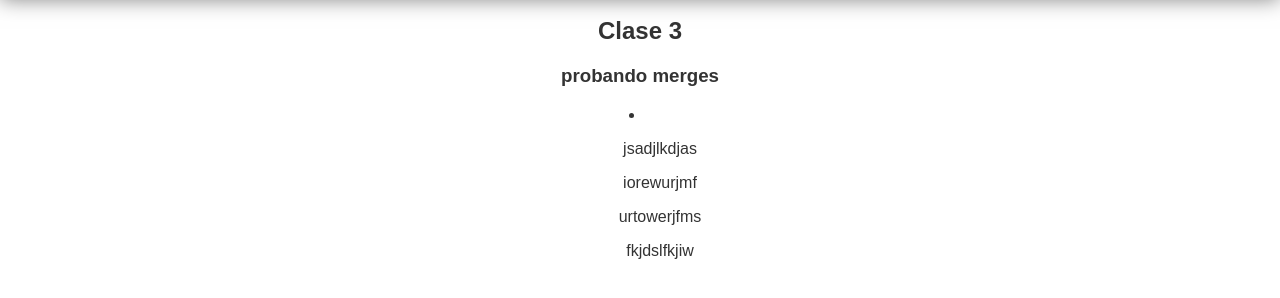
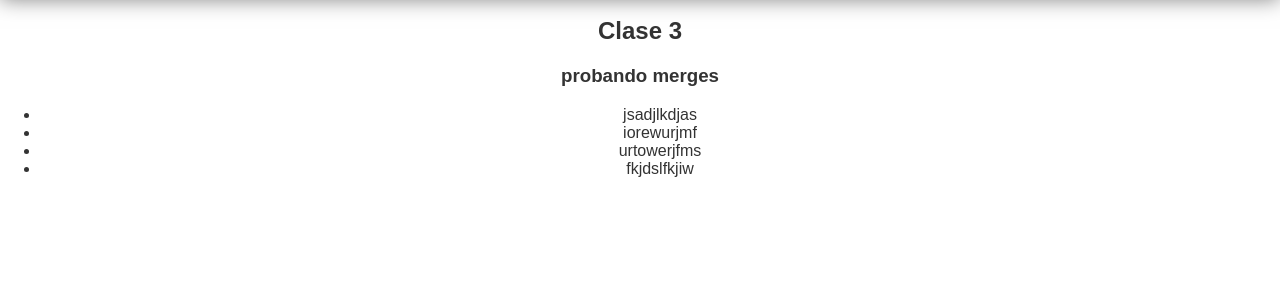
Before and after one commit to agustinarboleya/agustinarboleya.github.io, a plain HTML site: page index.html in a window 1280 px wide. Shown: the part 72-370 px from the top of the page. Drawn offline with Linux system fonts and the light colour scheme.

Commit message:
Update index.html

```diff
--- a/index.html
+++ b/index.html
@@ -7,11 +7,11 @@
         <h1 id="cabecera">Blog curso git</h1>
         <h2 id="encabezado">Clase 3</h2>
         <h3>probando merges</h3>
-        <li>
-            <ul>jsadjlkdjas</ul>
-            <ul>iorewurjmf</ul>
-            <ul>urtowerjfms</ul>
-            <ul>fkjdslfkjiw</ul>
-        </li>
+        <ul>
+            <li>jsadjlkdjas</li>
+            <li>iorewurjmf</li>
+            <li>urtowerjfms</li>
+            <li>fkjdslfkjiw</li>
+        </ul>
     </body>
 </html>
```
